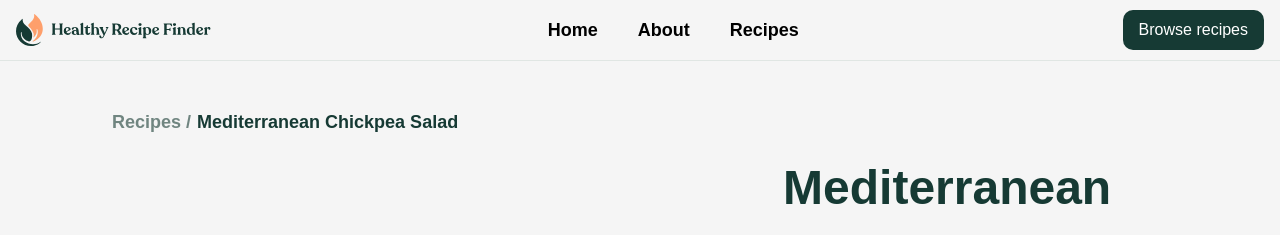
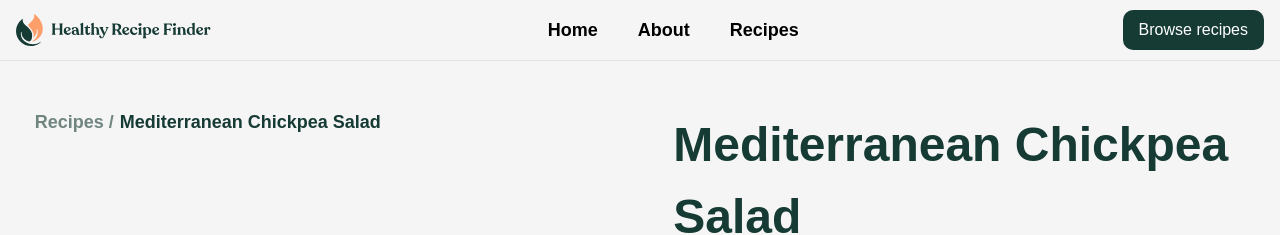
Before and after one commit to bek-tursunaliyev/last-exam, a React (Vite) app: page /recipe/1 in a window 1280 px wide. Shown: the top 235 px of the page. Built offline with nearby package versions, Linux system fonts and the light colour scheme; a web font is replaced by a local one.

Commit message:
recipe-v2

```diff
--- a/src/pages/Receipe.jsx
+++ b/src/pages/Receipe.jsx
@@ -45,7 +45,8 @@ function Receipe() {
 
   return (
     <div className="container px-6 sm:px-4 my-[48px] mx-auto">
-      <div className="flex gap-1.5 items-center mb-4 px-4 sm:px-6 md:px-8 lg:px-12 xl:px-24">
+      <div className="lg:flex-row flex flex-col gap-10 items-start lg:justify-evenly">
+        <div><div className="flex gap-1.5 items-center mb-4">
           <Link
             to="/recipes"
             className="font-[600] text-sm sm:text-base md:text-[18px] text-[#708580]"
@@ -56,15 +57,13 @@ function Receipe() {
             {recipe.title}
           </h3>
         </div>
-
-      <div className="lg:flex-row flex flex-col gap-10 items-start lg:justify-around">
-        <div className="lg:*:w-[580px] w-full lg:h-[580px] overflow-hidden rounded-[10px] flex items-center justify-center">
+        <div className="lg:*:w-[580px] w-auto lg:h-[580px] overflow-hidden rounded-[10px] flex-col flex items-center justify-center">
           <img
             src={recipe.imageUrl}
             className="w-full h-auto"
             alt={recipe.title}
           />
-        </div>
+        </div></div>
 
         <div className="max-w-[572px] flex flex-col gap-5">
           <h1 className="font-[800] text-[#163A34] text-[40px] lg:text-[48px]">
```
Lines whose indentation alone changed are shown as unchanged.
